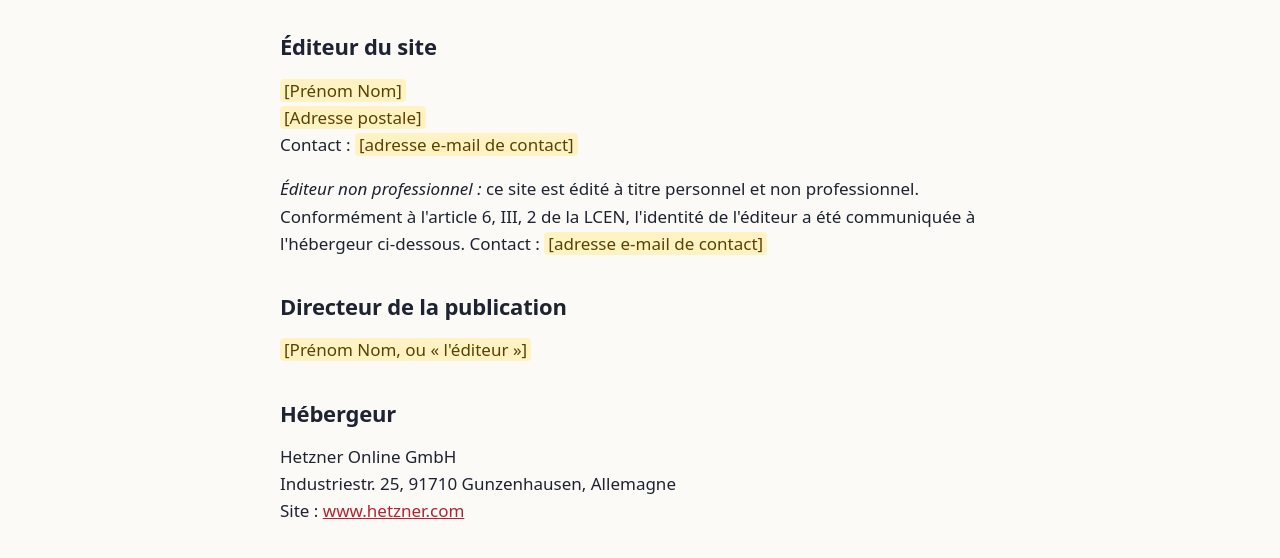
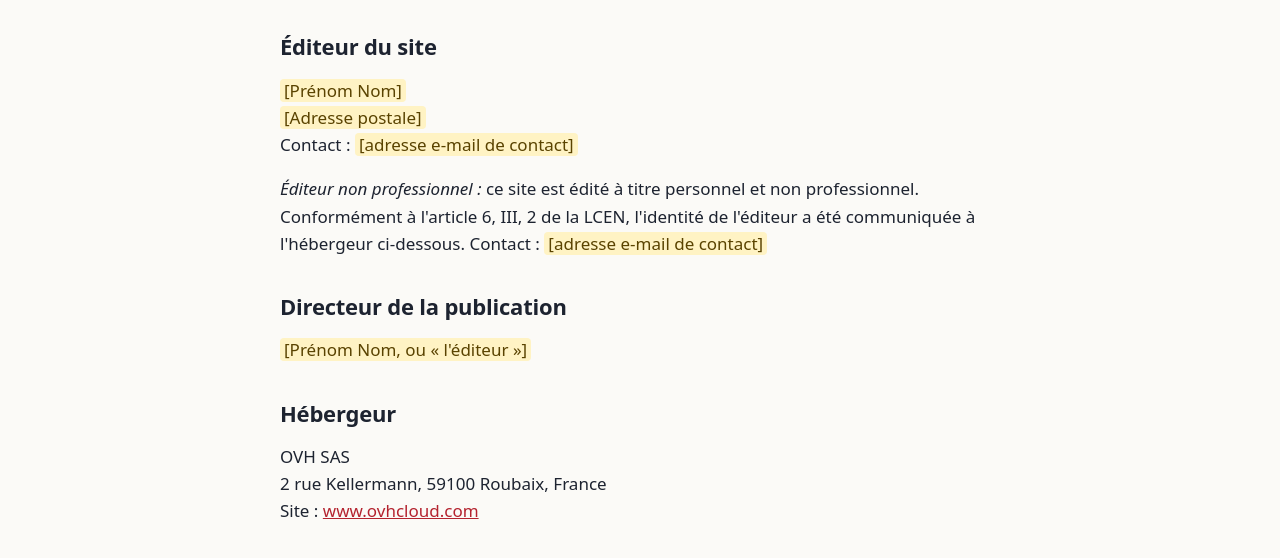
Before and after one commit to LeRonronron/signets-pdf, a plain HTML site: page site/mentions-legales.html in a window 1280 px wide. Shown: the part 226-784 px from the top of the page. Drawn offline with Linux system fonts and the light colour scheme.

Commit message:
Hebergeur OVH dans les mentions legales et le guide

```diff
--- a/site/mentions-legales.html
+++ b/site/mentions-legales.html
@@ -35,10 +35,10 @@
   <p><span class="a-remplir">[Prénom Nom, ou « l'éditeur »]</span></p>
 
   <h2>Hébergeur</h2>
-  <!-- Si vous choisissez un autre hébergeur que Hetzner, remplacez ce bloc. -->
-  <p>Hetzner Online GmbH<br>
-    Industriestr. 25, 91710 Gunzenhausen, Allemagne<br>
-    Site : <a href="https://www.hetzner.com">www.hetzner.com</a></p>
+  <!-- Si vous changez d'hébergeur, remplacez ce bloc. -->
+  <p>OVH SAS<br>
+    2 rue Kellermann, 59100 Roubaix, France<br>
+    Site : <a href="https://www.ovhcloud.com">www.ovhcloud.com</a></p>
 
   <h2>Propriété intellectuelle</h2>
   <p>Le code de l'outil est publié sur
```
Also changed, not shown: site/confidentialite.html (+1 -1 lines), 1 other file.
